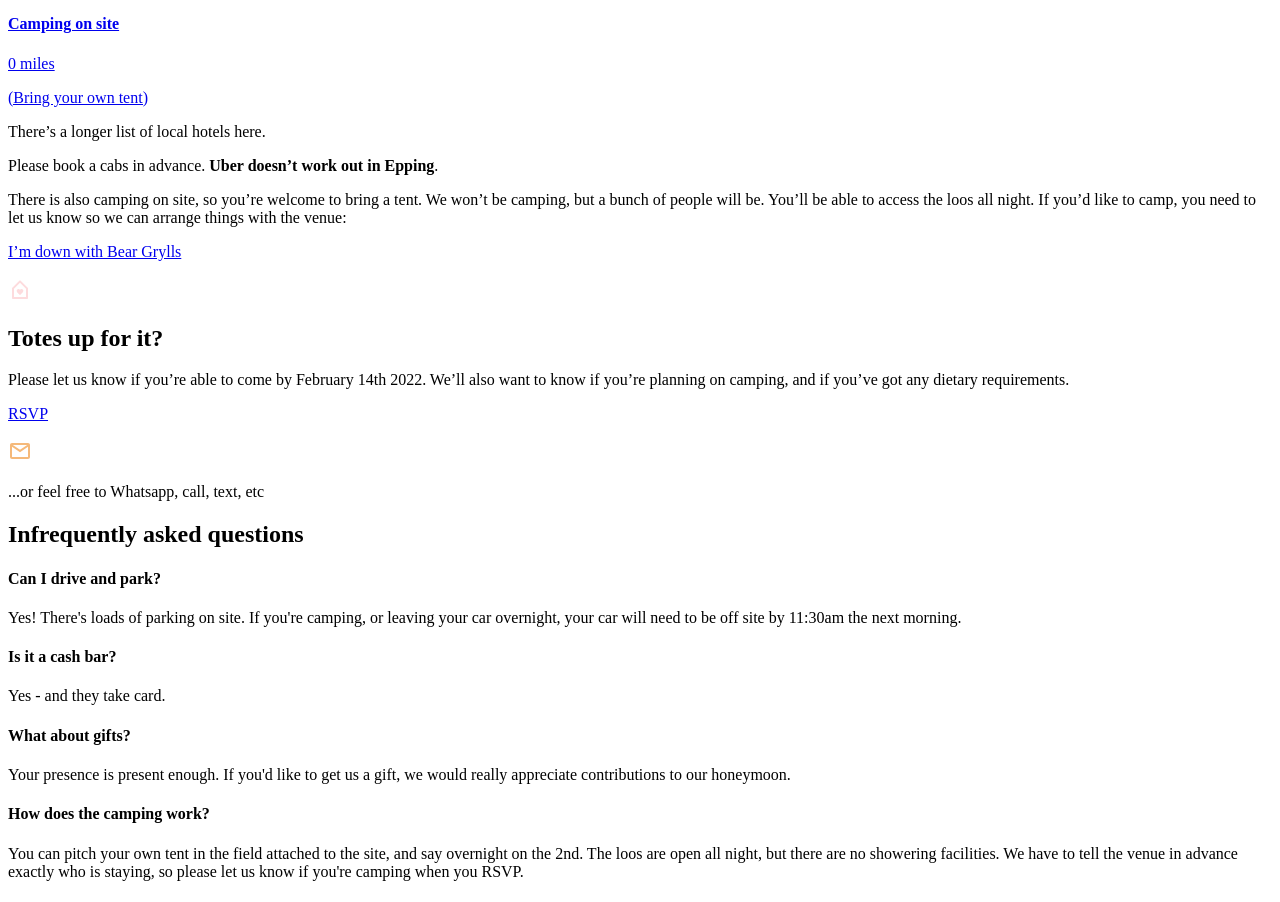
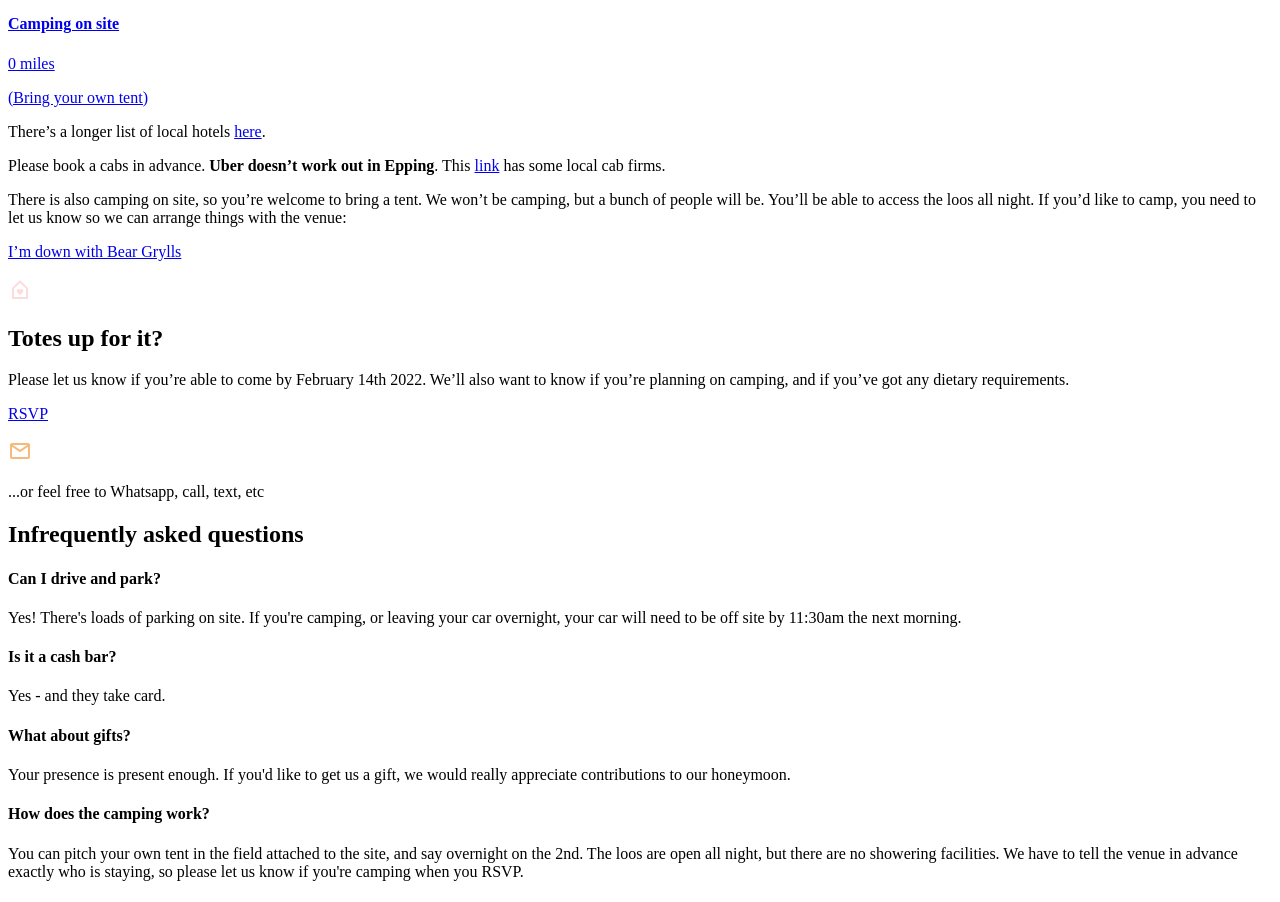
Before and after one commit to jordanrolph/georgie-and-jordan, a Next.js app: page / in a window 1280 px wide. Shown: the part 3680-4582 px from the top of the page. Built offline with nearby package versions, Linux system fonts and the light colour scheme.

Commit message:
Add taxi and hotel pdfs

```diff
--- a/pages/index.tsx
+++ b/pages/index.tsx
@@ -341,14 +341,28 @@ const Accomodation = () => {
           <div className="w-full xl:w-5/12 md:w-4/12 mb-8">
             <p className="">
               There’s a longer list of local hotels{" "}
-              <a className="underline text-pink-600 hover:text-pink-400 cursor-pointer">
+              <a
+                className="underline text-pink-600 hover:text-pink-400 cursor-pointer"
+                target="_blank"
+                rel="noopener noreferrer"
+                href="/docs/hotels.pdf"
+              >
                 here
               </a>
               .
             </p>
             <p className="mt-6">
               Please book a cabs in advance.{" "}
-              <b>Uber doesn’t work out in Epping</b>.
+              <b>Uber doesn’t work out in Epping</b>. This{" "}
+              <a
+                className="underline text-pink-600 hover:text-pink-400 cursor-pointer"
+                target="_blank"
+                rel="noopener noreferrer"
+                href="/docs/taxis.pdf"
+              >
+                link
+              </a>{" "}
+              has some local cab firms.
             </p>
             <p className="mt-6">
               There is also camping on site, so you’re welcome to bring a tent.
```
Also changed, not shown: 2 other files (tests, documents, lock files or other folders).
